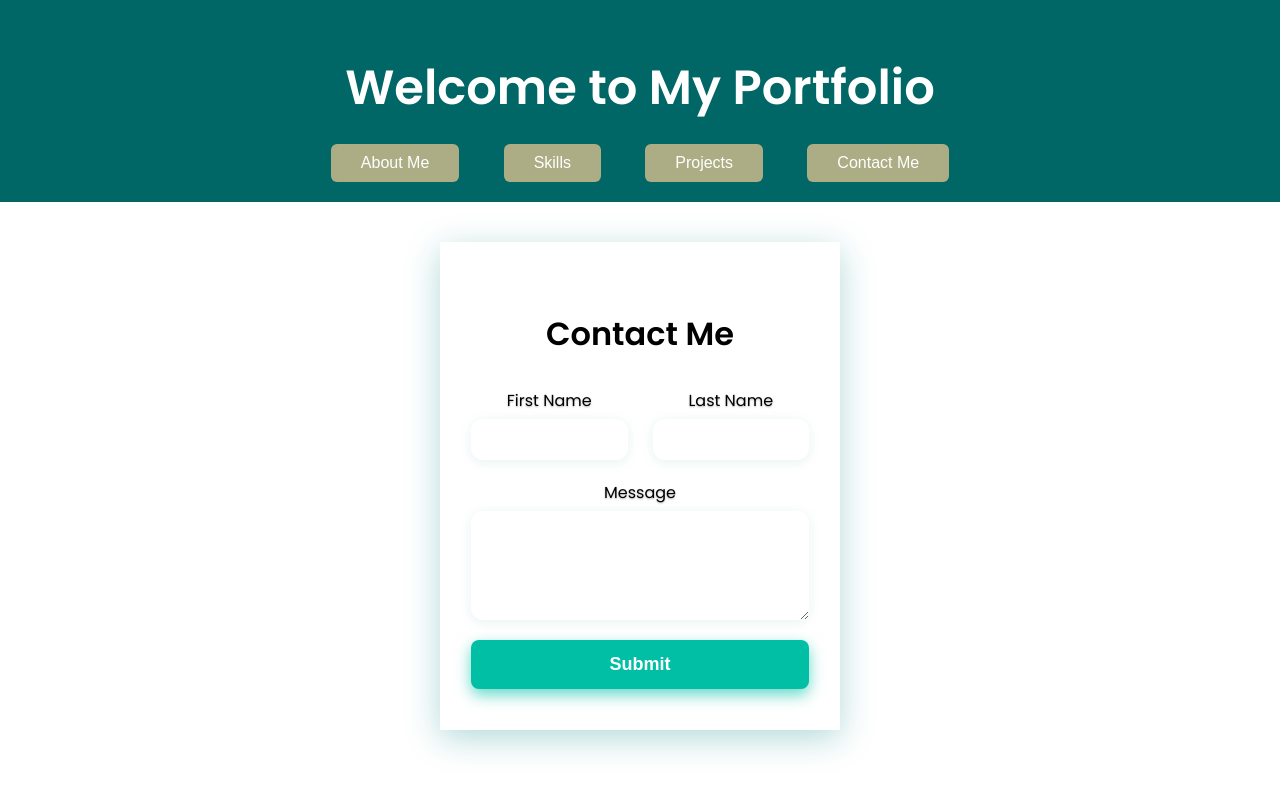
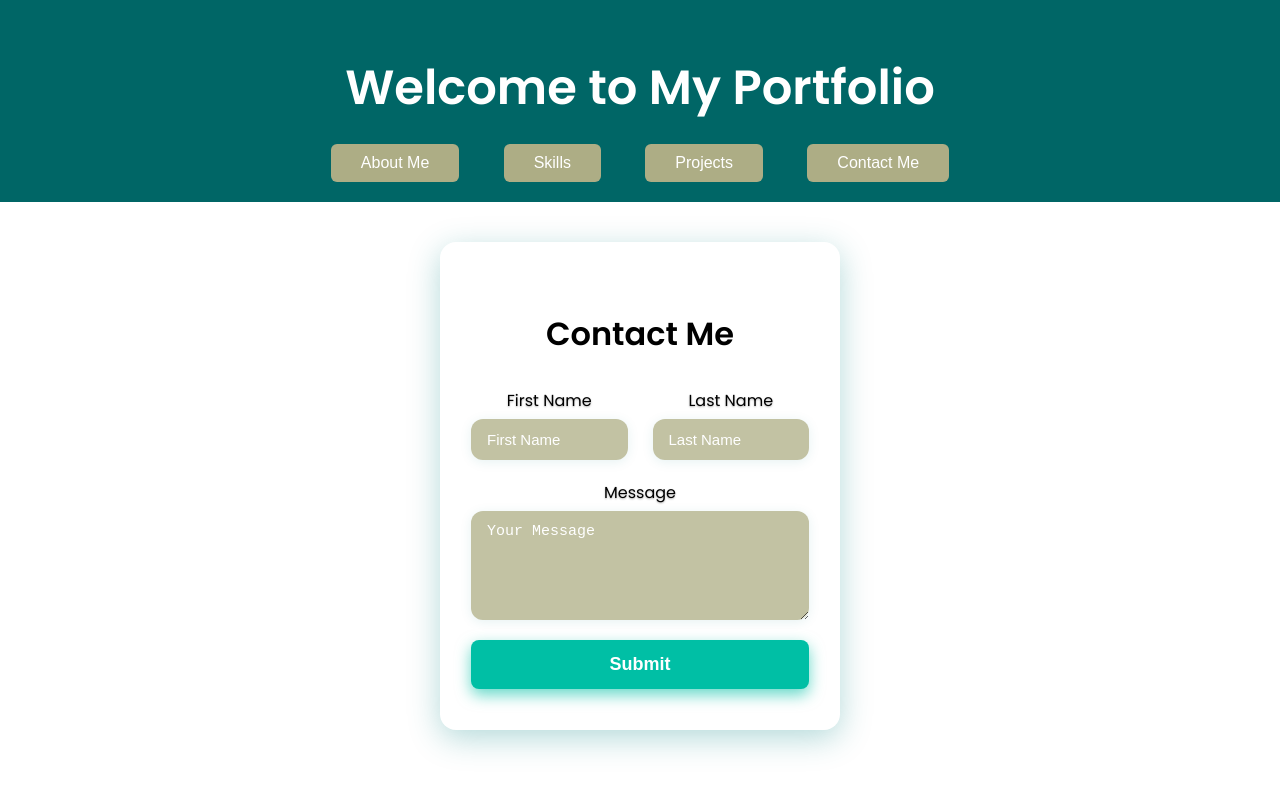
Before and after one commit to VP-ZITHA/portfolio-website, a plain HTML site: page index.html in a window 1280 px wide. Both pictures are taken after a click on the button "Contact Me". Drawn offline with Linux system fonts and the light colour scheme.

Commit message:
style.css

```diff
--- a/style.css
+++ b/style.css
@@ -117,7 +117,7 @@ section {
   max-width: 400px;
   margin: 40px auto;
   padding: 40px 30px;
-  background: white; /
+  background-color: white;
   border-radius: 16px;
   box-shadow: 0 8px 32px rgba(0, 128, 128, 0.3);
   backdrop-filter: blur(10px);
@@ -164,7 +164,7 @@ label {
 /* Input Fields */
 input,
 textarea {
-  background-color: white; /* slightly stronger */
+  background-color: #c2c2a3; /* slightly stronger */
   border: none;
   border-radius: 12px;
   padding: 12px 16px;
```
